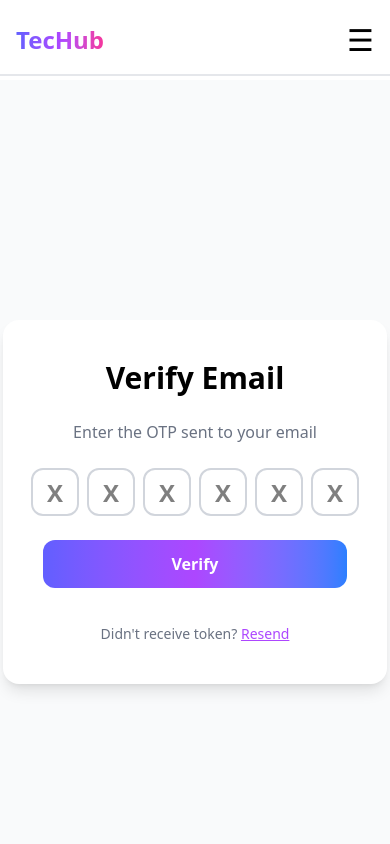
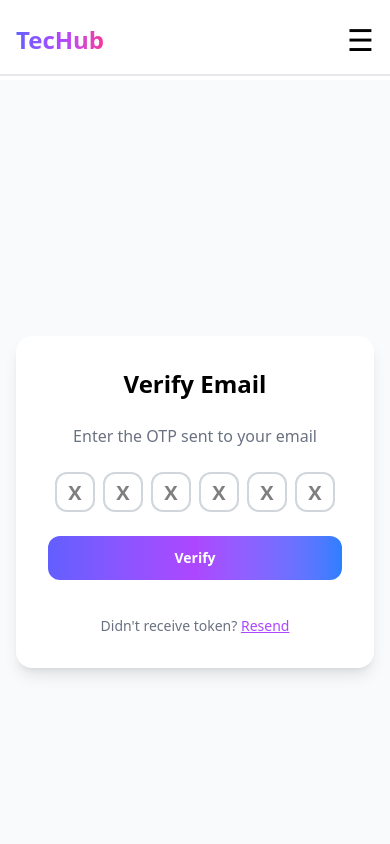
Before and after one commit to Muzamil-Fatima/Tec_Hub, a React app in the folder frontend/: page /verify-email in a window 390 px wide. Shown: the top 844 px of the page. Built offline with nearby package versions, Linux system fonts and the light colour scheme; no server answers; the HTML template or start-up script is replaced by a standard one.

Commit message:
Add responsiveness in auth pages

```diff
--- a/frontend/src/pages/Auth/Forget.jsx
+++ b/frontend/src/pages/Auth/Forget.jsx
@@ -35,7 +35,7 @@ const Forget = () => {
   return (
     <div className="flex justify-center items-center h-screen bg-gray-50">
       <form
-        className="bg-white p-10 rounded-2xl shadow-lg w-96 space-y-6"
+        className="bg-white p-8 sm:p-10 rounded-2xl shadow-lg w-11/12 max-w-md space-y-6"
         onSubmit={handleForgot}
       >
         <h2 className="text-3xl font-bold text-center">Forgot Password</h2>
@@ -48,8 +48,6 @@ const Forget = () => {
           className={`w-full p-3 rounded-xl border border-gray-300 focus:border-purple-500 focus:outline-none  ${
             isValidEmail === false
               ? "border-red-500"
-              : isValidEmail === true
-              ? "border-white-500"
               : "border-white-500"
           }`}
           value={inputEmail}
@@ -58,7 +56,7 @@ const Forget = () => {
         />
         <button
           disabled={loading}
-          className="w-full bg-linear-to-r from-indigo-500 via-purple-500 to-blue-500 text-white py-3 rounded-xl font-semibold hover:opacity-90"
+          className="w-full bg-linear-to-r from-indigo-500 via-purple-500 to-blue-500 text-white py-3 rounded-xl font-semibold hover:opacity-90 flex items-center justify-center"
         >
           {loading ? "Sending..." : "Send OTP"}
         </button>
--- a/frontend/src/pages/Auth/ResetPassword.jsx
+++ b/frontend/src/pages/Auth/ResetPassword.jsx
@@ -39,7 +39,7 @@ const ResetPassword = () => {
   return (
     <div className="flex justify-center items-center h-screen bg-gray-50">
       <form
-        className="bg-white p-10 rounded-2xl shadow-lg w-96 space-y-6"
+        className="bg-white p-8 sm:p-10 rounded-2xl shadow-lg w-11/12 max-w-md space-y-6"
         onSubmit={handleReset}
       >
         <h2 className="text-3xl font-bold text-center">Reset Password</h2>
--- a/frontend/src/pages/Auth/SignUp.jsx
+++ b/frontend/src/pages/Auth/SignUp.jsx
@@ -35,12 +35,12 @@ const Signup = () => {
   };
 
   return (
-    <div className="flex justify-center items-center h-screen bg-gray-50">
+    <div className="flex justify-center items-center min-h-screen py-6 bg-gray-50">
       <form
-        className="bg-white p-10 rounded-2xl shadow-lg w-96 space-y-6"
+        className="bg-white p-8 sm:p-10 rounded-2xl shadow-lg w-11/12 max-w-md space-y-6"
         onSubmit={handleSignup}
       >
-        <h2 className="text-3xl font-bold text-center">
+        <h2 className="text-2xl sm:text-3xl font-bold text-center">
           Sign Up for{" "}
           <span className="bg-linear-to-r from-indigo-500 via-purple-500 to-blue-500 bg-clip-text text-transparent">
             TecHub
@@ -78,7 +78,7 @@ const Signup = () => {
           onChange={(e) => setConfirmPassword(e.target.value)}
           required
         />
-        <button className="w-full bg-linear-to-r from-indigo-500 via-purple-500 to-blue-500 text-white py-3 rounded-xl font-semibold hover:opacity-90">
+        <button className="w-full sm:text-lg bg-linear-to-r from-indigo-500 via-purple-500 to-blue-500 text-white py-3 rounded-xl font-semibold hover:opacity-90">
           Sign Up
         </button>
         <p className="text-sm text-center text-gray-500">
--- a/frontend/src/pages/Auth/VerifyEmail.jsx
+++ b/frontend/src/pages/Auth/VerifyEmail.jsx
@@ -76,12 +76,14 @@ const VerifyEmail = () => {
   };
 
   return (
-    <div className="flex justify-center items-center h-screen bg-gray-50">
+    <div className="flex justify-center items-center min-h-screen py-6 bg-gray-50">
       <form
-        className="bg-white p-10 rounded-2xl shadow-lg w-96 space-y-6"
+        className="bg-white p-8 sm:p-10 rounded-2xl shadow-lg w-11/12 max-w-md space-y-6"
         onSubmit={handleVerify}
       >
-        <h2 className="text-3xl font-bold text-center">Verify Email</h2>
+        <h2 className="text-2xl sm:text-3xl font-bold text-center">
+          Verify Email
+        </h2>
         <p className="text-center text-gray-500">
           Enter the OTP sent to your email
         </p>
@@ -93,7 +95,7 @@ const VerifyEmail = () => {
                 value={digit}
                 type="text"
                 placeholder="X"
-                className="w-12 h-12 border-2   p-0 text-center font-bold text-2xl rounded-xl border-gray-300 focus:border-purple-500 focus:outline-none"
+                className="w-10 h-10 sm:w-12 sm:h-12 border-2   p-0 text-center font-bold text-xl sm:text-2xl rounded-xl border-gray-300 focus:border-purple-500 focus:outline-none"
                 required
                 ref={(el) => (inputRef.current[index] = el)}
                 onKeyDown={(e) => handleKeyDown(e, index)}
@@ -106,14 +108,14 @@ const VerifyEmail = () => {
 
         <button
           type="submit"
-          className="w-full bg-linear-to-r from-indigo-500 via-purple-500 to-blue-500 text-white py-3 rounded-xl font-semibold hover:opacity-90"
+          className="w-full bg-linear-to-r from-indigo-500 via-purple-500 to-blue-500 text-white py-3 rounded-xl font-semibold hover:opacity-90 text-sm sm:text-base"
         >
           Verify
         </button>
         <p className="text-sm text-center text-gray-500 mt-3">
           Didn't receive token?{" "}
           <button
-          type="button"
+            type="button"
             onClick={handleResend}
             className="text-purple-500 underline cursor-pointer"
           >
```
